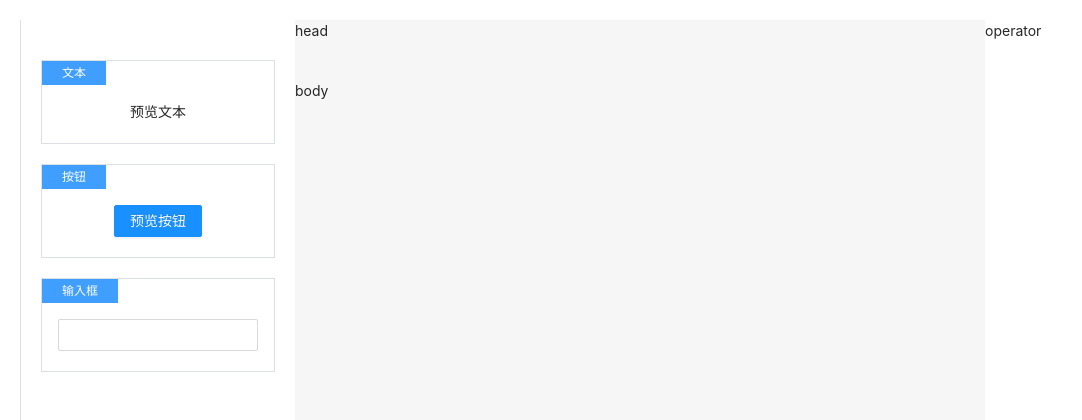
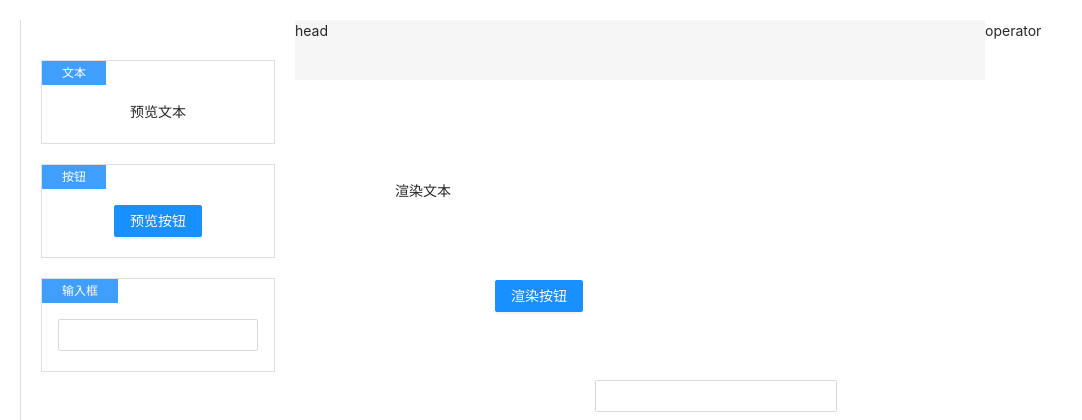
Before and after one commit to monody517/react-visual-editor-tutorial, a React (Vite) app: page / in a window 1280 px wide. Shown: the top 420 px of the page, without its empty margins (0-1082 px from the left). Built offline with nearby package versions, Linux system fonts and the light colour scheme.

Commit message:
在container中显示block中的数据以及预定义的组件

```diff
--- a/src/App.tsx
+++ b/src/App.tsx
@@ -1,9 +1,8 @@
-import { useRef, useState } from 'react'
+import {useState} from 'react'
 import './app.scss'
-import { useCallbackRef } from './packages/hook/useCallbackRefs'
-import { ReactVisualEditor } from './packages/ReactVisualEditor'
-import { ReactVisualEditorValue } from './packages/ReactVisualEditor.utils'
-import { visualConfig } from './visual.config'
+import {ReactVisualEditor} from './packages/ReactVisualEditor'
+import {ReactVisualEditorValue} from './packages/ReactVisualEditor.utils'
+import {visualConfig} from './visual.config'
 
 
 export default () => {
@@ -49,13 +48,32 @@ export default () => {
   //     return {mouseDown}
   // })()
 
-    const [editorValue, setEditorValue] = useState({
+  const [editorValue, setEditorValue] = useState(() => {
+    const val: ReactVisualEditorValue = {
       container: {
         width: 1000,
-            height: 700
+        height: 500
       },
-        blocks: [],
-    }as ReactVisualEditorValue)
+      blocks: [
+        {
+          componentKey: 'text',
+          top: 100,
+          left: 100
+        },
+        {
+          componentKey: 'button',
+          top: 200,
+          left: 200
+        },
+        {
+          componentKey: 'input',
+          top: 300,
+          left: 300
+        },
+      ],
+    }
+    return val
+  })
 
   return (
     // <div>
--- a/src/packages/ReactVisualEditor.scss
+++ b/src/packages/ReactVisualEditor.scss
@@ -16,6 +16,7 @@ $primary: #409EFF;
     bottom: 20px;
     right: 20px;
     background-color: #fff;
+    overflow: hidden;
 
     .react-visual-editor-head{
         position: absolute;
@@ -86,6 +87,28 @@ $primary: #409EFF;
         padding-top: $headSize;
         box-sizing: border-box;
         background-color: #f6f6f6;
+        overflow: auto;
+        display: flex;
+        justify-content: center;
+        .react-visual-editor-container{
+            background-color: white;
+            .react-visual-editor-block{
+                &:after{
+                    content: '';
+                    position: absolute;
+                    top: 0;
+                    left: 0;
+                    right: 0;
+                    bottom: 0
+                }
+            }
+        }
     }
+}
 
+.react-visual-editor-container{
+    position: relative;
+    .react-visual-editor-block{
+        position: absolute;
+    }
 }
--- a/src/packages/ReactVisualEditor.tsx
+++ b/src/packages/ReactVisualEditor.tsx
@@ -1,14 +1,25 @@
-import { Component } from 'react';
 import './ReactVisualEditor.scss'
-import { ReactVisualEditorConfig, ReactVisualEditorValue } from './ReactVisualEditor.utils'
+import {ReactVisualEditorConfig, ReactVisualEditorValue} from './ReactVisualEditor.utils'
+import {useMemo} from "react";
+import {ReactVisualEditorBlocks} from "./ReactVisualEditorBlocks";
 
 export const ReactVisualEditor: React.FC<{
-    value: ReactVisualEditorValue,
+  value: ReactVisualEditorValue, // 编辑器编辑的数据类型
   onChange: (val: ReactVisualEditorValue) => void,
-    config: ReactVisualEditorConfig
+  config: ReactVisualEditorConfig  // 组件数据类型，包括Map，Array，以及注册一个组件的方法
 }> = (props) => {
   console.log(props);
   // @ts-ignore
+
+  const containerStyle = useMemo(() => {
+    return {
+      height: `${props.value.container.height}px`,
+      width: `${props.value.container.width}px`
+    }
+  }, [props.value.container.width, props.value.container.height])
+
+  console.log('props.value.blocks', props.value.blocks)
+
   return (
     <div className="react-visual-editor">
       <div className="react-visual-editor-menu">
@@ -21,12 +32,23 @@ export const ReactVisualEditor: React.FC<{
               </div>
             </div>
           )
-
         })}
       </div>
       <div className="react-visual-editor-head">head</div>
       <div className="react-visual-editor-operator">operator</div>
-            <div className="react-visual-editor-body">body</div>
+      <div className="react-visual-editor-body">
+        <div className="react-visual-editor-container" style={containerStyle}>
+          {props.value.blocks.map((item, index) => {
+            return (
+              <ReactVisualEditorBlocks
+                key={index}
+                block={item}
+                config={props.config}
+              />
+            )
+          })}
+        </div>
+      </div>
     </div>
   )
 }
--- /dev/null
+++ b/src/packages/ReactVisualEditorBlocks.tsx
@@ -0,0 +1,29 @@
+import {ReactVisualEditorBlock, ReactVisualEditorConfig} from "./ReactVisualEditor.utils";
+import {useMemo} from "react";
+
+export const ReactVisualEditorBlocks: React.FC<{
+  block: ReactVisualEditorBlock,
+  config: ReactVisualEditorConfig
+}> = (props) => {
+
+  const style = useMemo(() => {
+    return {
+      top: `${props.block.top}px`,
+      left: `${props.block.left}px`
+    }
+  }, [props.block.top, props.block.left])
+
+  const component = props.config.componentMap[props.block.componentKey]
+  let render: any;
+  if(component){
+    render = component.render()
+  }
+
+  console.log('style',style)
+
+  return (
+    <div className="react-visual-editor-block" style={style}>
+      {render}
+    </div>
+  )
+}
```
Lines whose indentation alone changed are shown as unchanged.
